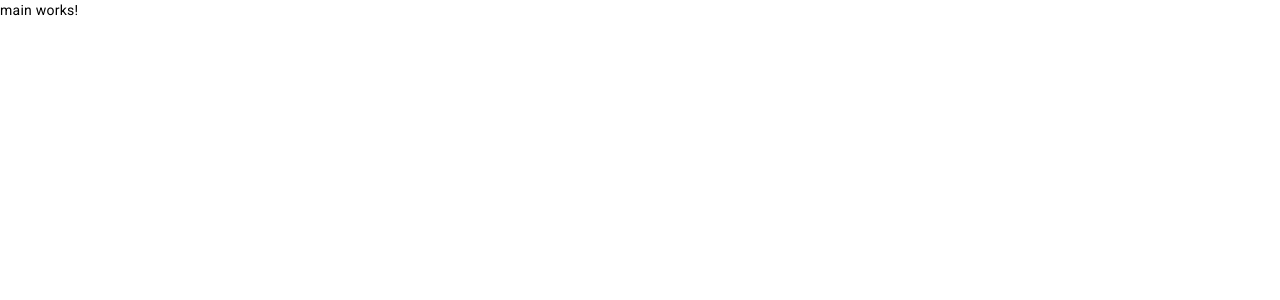
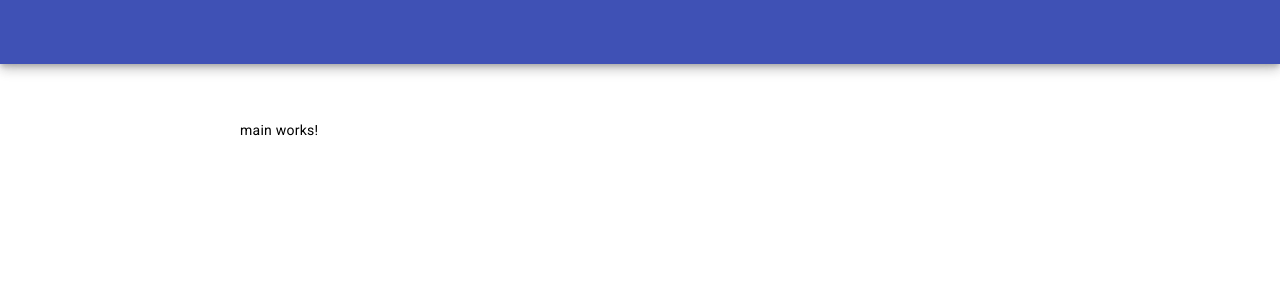
Before and after one commit to z320817/Frontend, an Angular app: page / in a window 1280 px wide. Shown: the top 300 px of the page. Built offline with nearby package versions, Linux system fonts and the light colour scheme.

Commit message:
Header added to UI

```diff
--- a/src/app/app.component.html
+++ b/src/app/app.component.html
@@ -1 +1,4 @@
-<router-outlet></router-outlet>
+<mat-toolbar class="mat-elevation-z6" color="primary"></mat-toolbar>
+<div class="app-container">
+  <router-outlet></router-outlet>
+</div>
--- a/src/app/app.component.scss
+++ b/src/app/app.component.scss
@@ -0,0 +1,8 @@
+.app-container {
+  max-width: 800px;
+  margin: 4em auto;
+  padding: 0 20px;
+  display: flex;
+  flex-direction: column;
+  justify-content: center;
+}
--- a/src/app/components/main/main.component.scss
+++ b/src/app/components/main/main.component.scss
@@ -0,0 +1,14 @@
+.main-flex-container {
+  display: flex;
+  justify-content: space-around;
+  flex-wrap: wrap;
+  padding: 16px;
+}
+
+button {
+  margin: 8px;
+}
+
+.mat-radio-button ~ .mat-radio-button {
+  margin-left: 16px;
+}
```
Also changed, not shown: src/app/modules/material/material.module.ts (+4 -6 lines).
